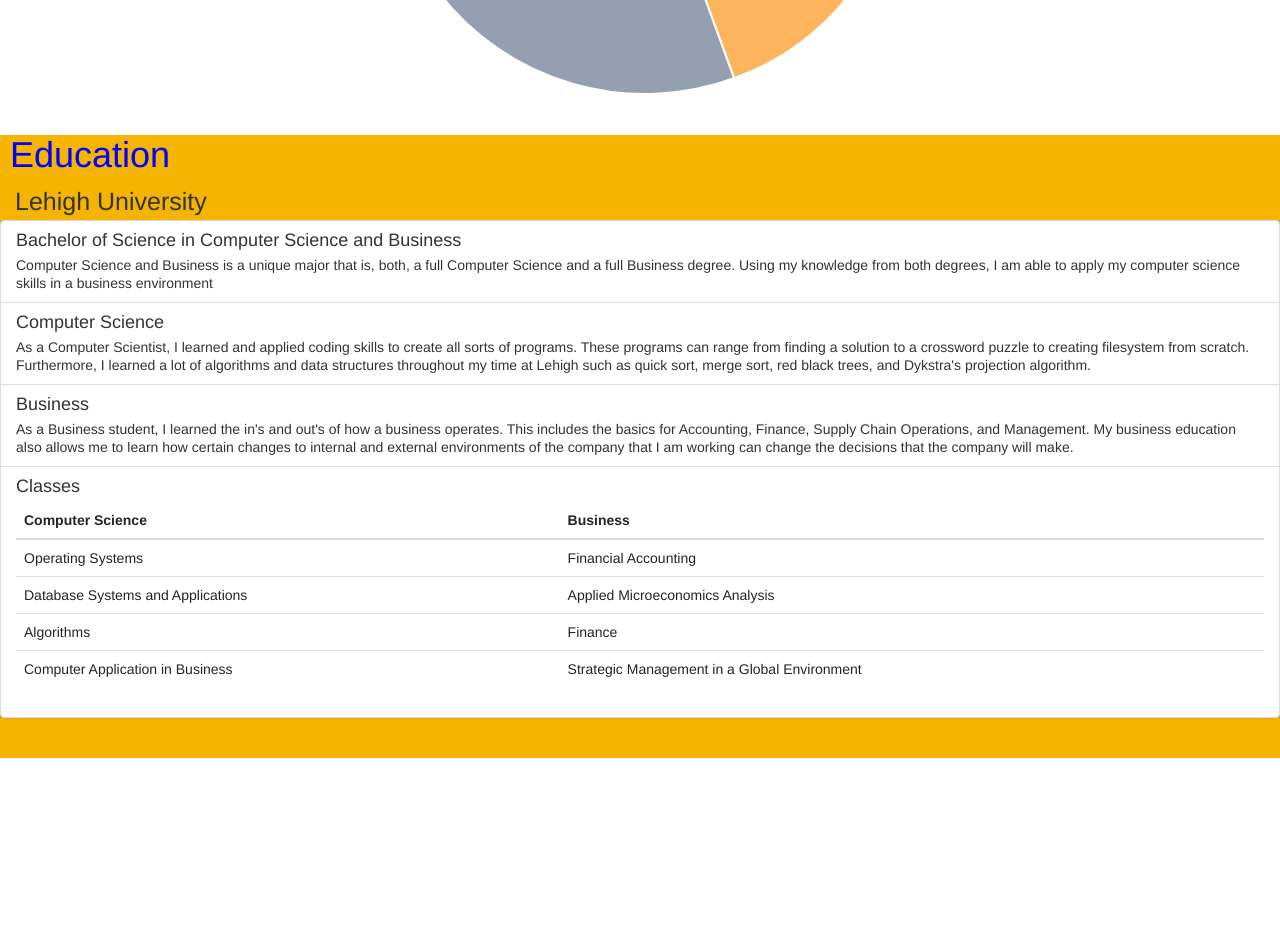
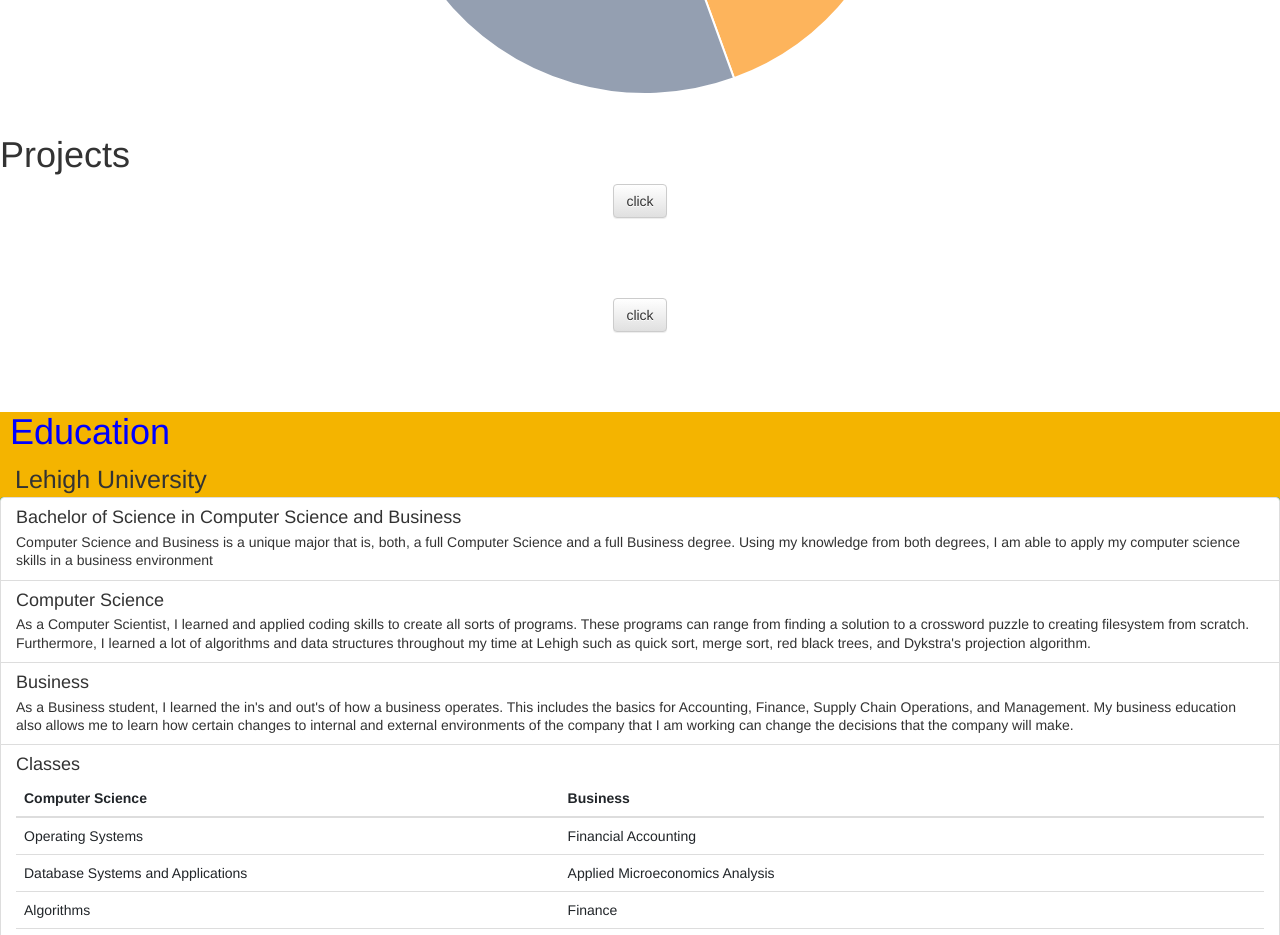
Before and after one commit to mattnj58/pwaSite, a React (Create React App) app: page / in a window 1280 px wide. Shown: the part 780-1715 px from the top of the page. Before the commit the page ends 1538 px from the top, so only its background shows below. Built offline with nearby package versions, Linux system fonts and the light colour scheme.

Commit message:
unable to have multiple buttons independently

```diff
--- a/src/App/App.js
+++ b/src/App/App.js
@@ -3,6 +3,7 @@
 import Welcome from '../Welcome/welcome';
 import Education from '../Education/education';
 import Skills from '../Skills/skills';
+import Projects from '../Projects/projects';
 
 class App extends Component {
   render() {
@@ -10,6 +11,7 @@
         <div className='App'>
             <Welcome/>
             <Skills/>
+            <Projects/>
             <Education/>
         </div>
     );
--- a/src/Projects/projects.css
+++ b/src/Projects/projects.css
@@ -1,3 +1,12 @@
-.projects{
+.projects--section{
+    text-align: center;
+}
+
+.about--projects{
+    text-align: left;
+}
+
+.title{
+    text-align: left;
 
 }
--- a/src/Projects/projects.js
+++ b/src/Projects/projects.js
@@ -1,12 +1,54 @@
 import React, {Component} from 'react';
 import './projects.css';
+import {Well, Button, NavItem, Nav, Fade} from "react-bootstrap";
 
-class Projects extends Component{
+class Projects extends Component {
+
+    constructor(props, context) {
+        super(props, context);
+
+        this.state = {
+            open: false
+        };
+    }
+
     render() {
         return (
-            <div className='projects'>
+            <div className='projects--section'>
+                <h1 className='title'>Projects</h1>
+                <Button onClick={() => this.setState({ open: !this.state.open })}>
+                    click
+                </Button>
+                <Fade in={this.state.open}>
+                    <div>
+                        <Well>
+                            Anim pariatur cliche reprehenderit, enim eiusmod high life
+                            accusamus terry richardson ad squid. Nihil anim keffiyeh
+                            helvetica, craft beer labore wes anderson cred nesciunt sapiente
+                            ea proident.
+                        </Well>
+                    </div>
+                </Fade>
+
+                <Button onClick={() => this.setState({ open: !this.state.open })}>
+                    click
+                </Button>
+                <Fade in={this.state.open}>
+                    <div>
+                        <Well>
+                            Anim pariatur cliche reprehenderit, enim eiusmod high life
+                            accusamus terry richardson ad squid. Nihil anim keffiyeh
+                            helvetica, craft beer labore wes anderson cred nesciunt sapiente
+                            ea proident.
+                        </Well>
+                    </div>
+                </Fade>
+
 
             </div>
         );
     }
 }
+
+
+export default Projects;
```
